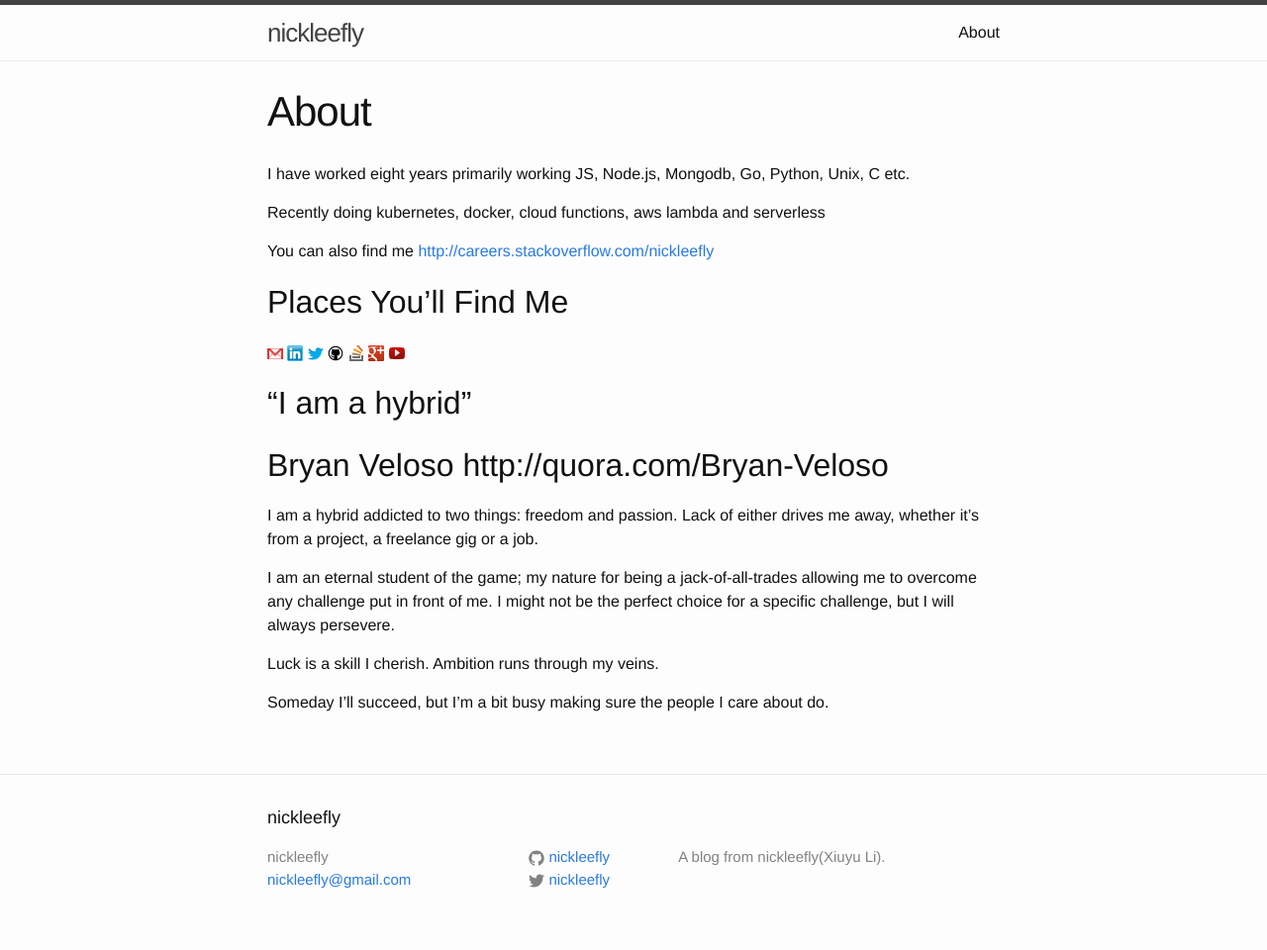
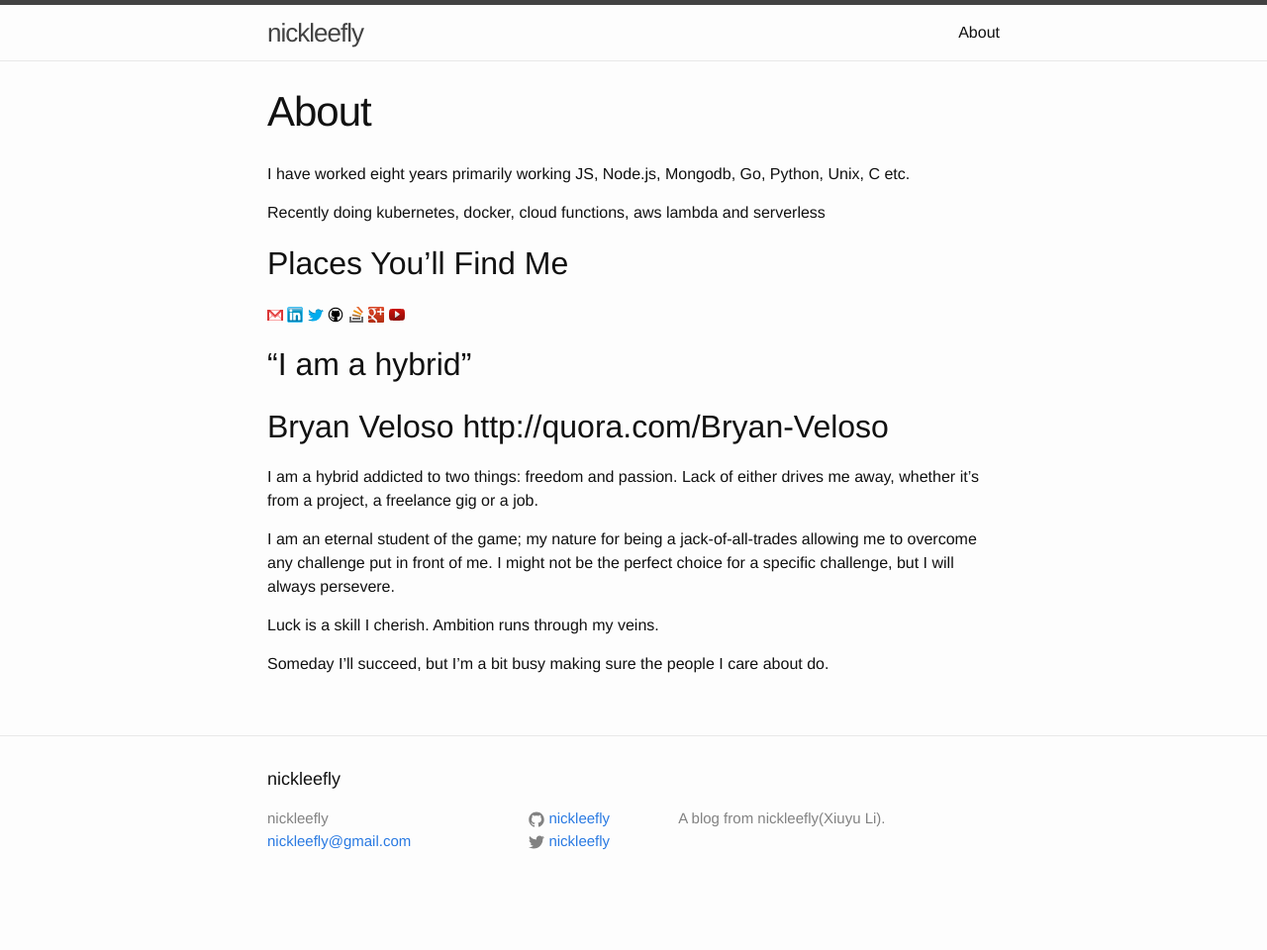
Before and after one commit to nickleefly/nickleefly.github.io, a Jekyll site: the page built from about.md, in a window 1280 px wide. Shown: the whole page at 99% size. Built offline with Jekyll 4.4.1, drawn with Linux system fonts in a browser that asks for light colours; comment, search, counter and statistics services are not loaded; after the commit the page ends 921 px from its top, so only the background shows below that.

Commit message:
update about page

```diff
--- a/about.md
+++ b/about.md
@@ -8,7 +8,6 @@ I have worked eight years primarily working JS, Node.js, Mongodb, Go, Python, Un
 
 Recently doing kubernetes, docker, cloud functions, aws lambda and serverless
 
-You can also find me [http://careers.stackoverflow.com/nickleefly](http://careers.stackoverflow.com/nickleefly)
 
 Places You'll Find Me
 ---------------------
```
